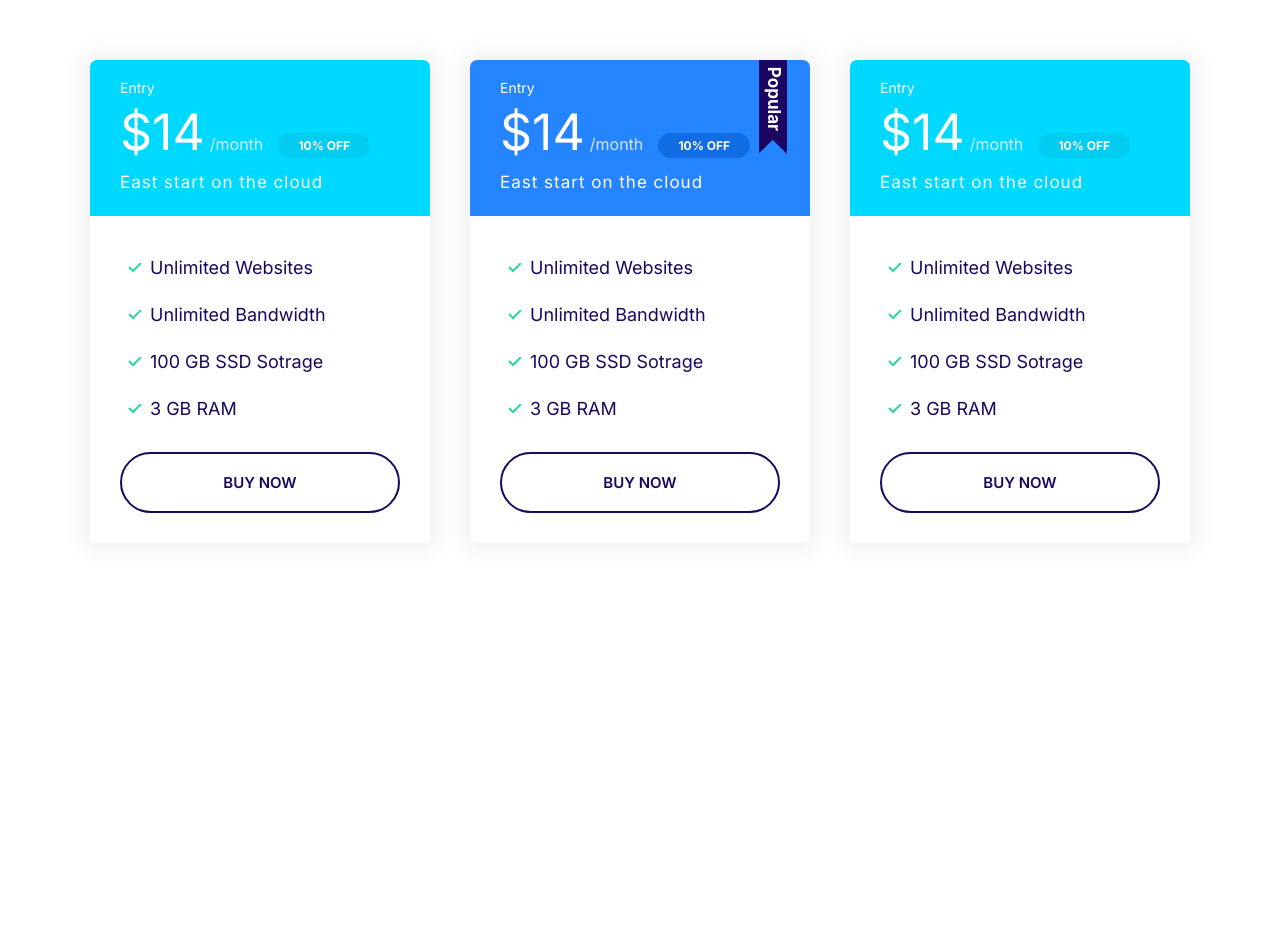
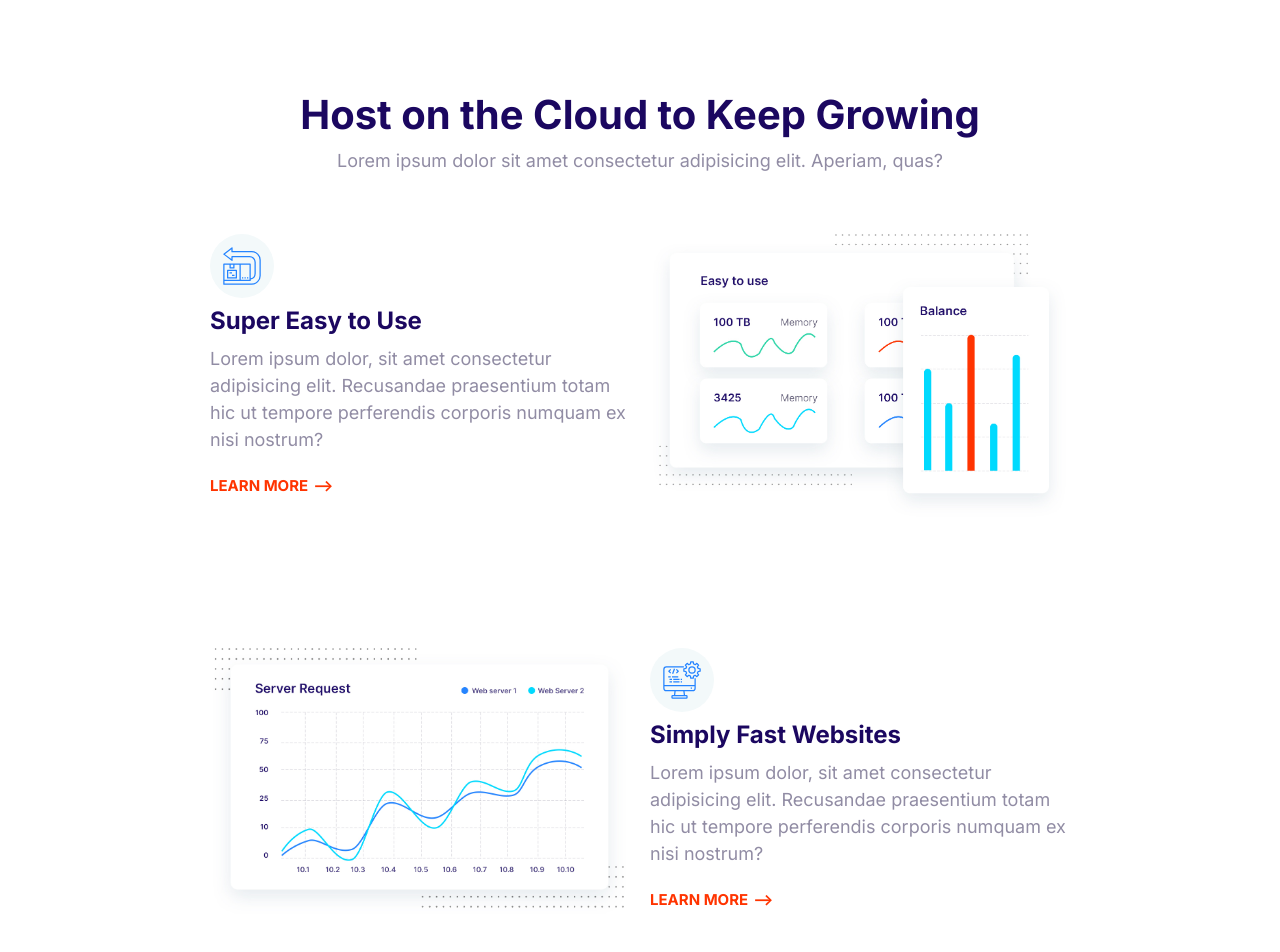
Before and after one commit to xYunoKen/lilpeep, a plain HTML site: page index.html in a window 1280 px wide. Shown: the top 952 px of the page. Before the commit the page ends 800 px from the top, so only its background shows below. Drawn offline with Linux system fonts and the light colour scheme.

Commit message:
created feature block element

```diff
--- a/CSS/styles.css
+++ b/CSS/styles.css
@@ -745,3 +745,27 @@ a {
   max-width: 500px;
   margin: 0 auto;
 }
+
+/* Features */
+
+.feature {
+  gap: 4rem 2rem;
+  margin: 12rem;
+}
+
+.feature__heading {
+  margin: 1rem 0;
+}
+.feature:first-of-type {
+  margin-top: 6rem;
+}
+
+.feature__image {
+  width: 100%;
+}
+
+@media screen and (min-width: 768px) {
+  .feature:nth-of-type(even) .feature__content {
+    order: 2;
+  }
+}
--- a/index.html
+++ b/index.html
@@ -15,69 +15,71 @@
     <title>Moshify</title>
   </head>
   <body>
-    <section class="block container block-plans">
-      <grid class="grid grid--1x3">
-        <div class="plan">
-          <div class="card card--secondary">
-            <header class="card__header">
-              <h3 class="plan__name">Entry</h3>
-              <span class="plan__price">$14</span>
-              <span class="plan__billing-cycle">/month</span>
-              <span class="badge badge--secondary badge--small">10% OFF</span>
-              <span class="plan__description">East start on the cloud</span>
-            </header>
-            <div class="card__body">
-              <ul class="list list--tick">
-                <li class="list__item">Unlimited Websites</li>
-                <li class="list__item">Unlimited Bandwidth</li>
-                <li class="list__item">100 GB SSD Sotrage</li>
-                <li class="list__item">3 GB RAM</li>
-              </ul>
-              <button class="btn btn--outline btn--block">Buy Now</button>
-            </div>
-          </div>
+    <section class="block container">
+      <header class="block__header">
+        <h2>Host on the Cloud to Keep Growing</h2>
+        <p>
+          Lorem ipsum dolor sit amet consectetur adipisicing elit. Aperiam,
+          quas?
+        </p>
+      </header>
+      <article class="grid grid--1x2 feature">
+        <div class="feature__content">
+          <span class="icon-container">
+            <svg class="icon icon--primary">
+              <use xlink:href="images/sprite.svg#easy"></use>
+            </svg>
+          </span>
+          <h3 class="feature__heading">Super Easy to Use</h3>
+          <p>
+            Lorem ipsum dolor, sit amet consectetur adipisicing elit. Recusandae
+            praesentium totam hic ut tempore perferendis corporis numquam ex
+            nisi nostrum?
+          </p>
+          <a href="#" class="link-arrow">Learn More</a>
         </div>
-        <div class="plan plan--popular">
-          <div class="card card--primary">
-            <header class="card__header">
-              <h3 class="plan__name">Entry</h3>
-              <span class="plan__price">$14</span>
-              <span class="plan__billing-cycle">/month</span>
-              <span class="badge badge--primary badge--small">10% OFF</span>
-              <span class="plan__description">East start on the cloud</span>
-            </header>
-            <div class="card__body">
-              <ul class="list list--tick">
-                <li class="list__item">Unlimited Websites</li>
-                <li class="list__item">Unlimited Bandwidth</li>
-                <li class="list__item">100 GB SSD Sotrage</li>
-                <li class="list__item">3 GB RAM</li>
-              </ul>
-              <button class="btn btn--outline btn--block">Buy Now</button>
-            </div>
-          </div>
+        <picture>
+          <img class="feature__image" src="images/easy.webp" alt="" />
+        </picture>
+      </article>
+      <article class="grid grid--1x2 feature">
+        <div class="feature__content">
+          <span class="icon-container">
+            <svg class="icon icon--primary">
+              <use xlink:href="images/sprite.svg#computer"></use>
+            </svg>
+          </span>
+          <h3 class="feature__heading">Simply Fast Websites</h3>
+          <p>
+            Lorem ipsum dolor, sit amet consectetur adipisicing elit. Recusandae
+            praesentium totam hic ut tempore perferendis corporis numquam ex
+            nisi nostrum?
+          </p>
+          <a href="#" class="link-arrow">Learn More</a>
         </div>
-        <div class="plan plan">
-          <div class="card card--secondary">
-            <header class="card__header">
-              <h3 class="plan__name">Entry</h3>
-              <span class="plan__price">$14</span>
-              <span class="plan__billing-cycle">/month</span>
-              <span class="badge badge--secondary badge--small">10% OFF</span>
-              <span class="plan__description">East start on the cloud</span>
-            </header>
-            <div class="card__body">
-              <ul class="list list--tick">
-                <li class="list__item">Unlimited Websites</li>
-                <li class="list__item">Unlimited Bandwidth</li>
-                <li class="list__item">100 GB SSD Sotrage</li>
-                <li class="list__item">3 GB RAM</li>
-              </ul>
-              <button class="btn btn--outline btn--block">Buy Now</button>
-            </div>
-          </div>
+        <picture>
+          <img class="feature__image" src="images/fast.webp" alt="" />
+        </picture>
+      </article>
+      <article class="grid grid--1x2 feature">
+        <div class="feature__content">
+          <span class="icon-container">
+            <svg class="icon icon--primary">
+              <use xlink:href="images/sprite.svg#wordpress"></use>
+            </svg>
+          </span>
+          <h3 class="feature__heading">Wordpress Made Easy</h3>
+          <p>
+            Lorem ipsum dolor, sit amet consectetur adipisicing elit. Recusandae
+            praesentium totam hic ut tempore perferendis corporis numquam ex
+            nisi nostrum?
+          </p>
+          <a href="#" class="link-arrow">Learn More</a>
         </div>
-      </grid>
+        <picture>
+          <img class="feature__image" src="images/wordpress.jpg" alt="" />
+        </picture>
+      </article>
     </section>
     <script src="main.js"></script>
   </body>
```
Also changed, not shown: Components/block-feature.html (added, +65 -0 lines), images/easy.webp (added), images/fast.webp (added), images/wordpress.jpg (added).
